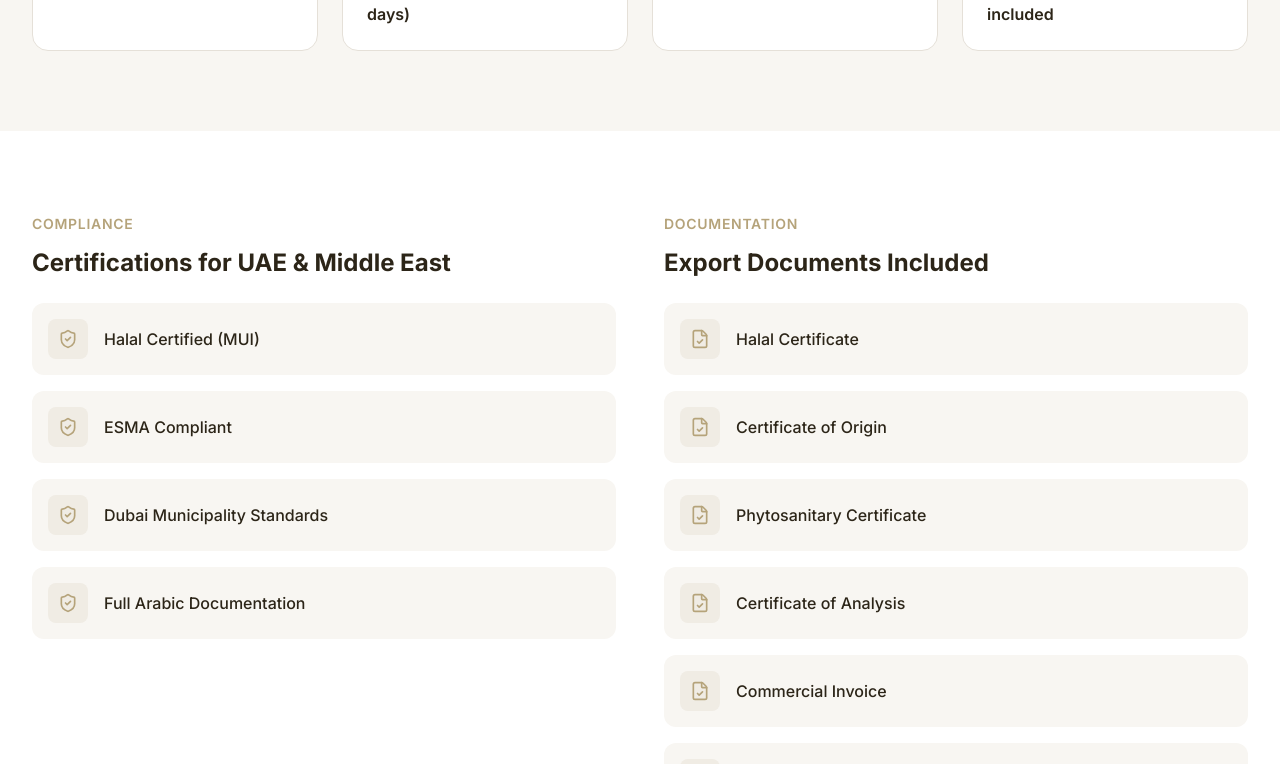
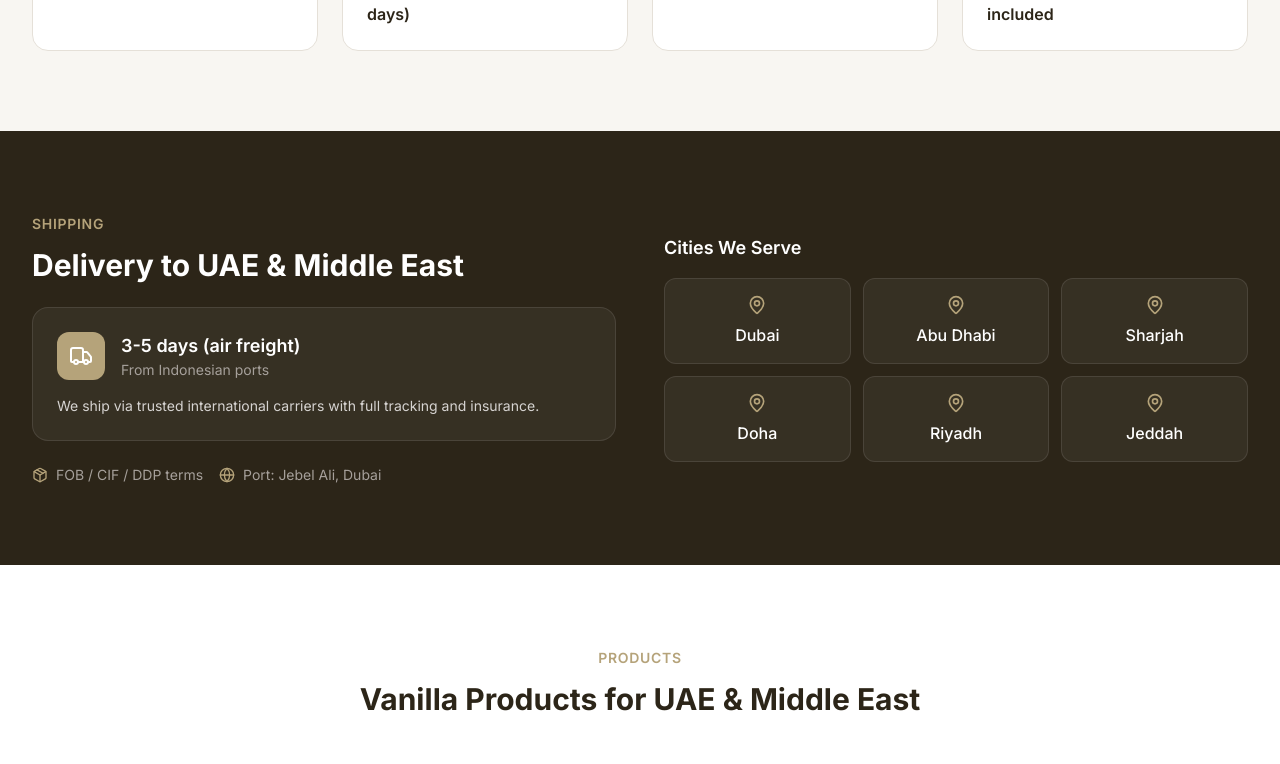
Before and after one commit to irfanmulachela-glitch/vanilla, a Next.js app: page /regions/uae in a window 1280 px wide. Shown: the part 1180-1944 px from the top of the page. Built offline with nearby package versions, Linux system fonts and the light colour scheme.

Commit message:
Simplify region pages - remove compliance section

```diff
--- a/src/app/regions/[slug]/page.tsx
+++ b/src/app/regions/[slug]/page.tsx
@@ -5,14 +5,11 @@
   ArrowRight,
   CheckCircle2,
   Truck,
-  Shield,
-  FileCheck,
   Globe,
   Package,
   Clock,
   MapPin,
   Star,
-  ShieldCheck,
   Leaf,
 } from "lucide-react";
 import { siteConfig, breadcrumbSchema } from "@/lib/config";
@@ -25,11 +22,9 @@
   flag: string;
   highlights: string[];
   cities: string[];
-  compliance: string[];
   shippingTime: string;
   image: string;
   port: string;
-  documents: string[];
 };
 
 const regions: Record<string, RegionConfig> = {
@@ -52,23 +47,9 @@
       "Customs documentation included",
     ],
     cities: ["Dubai", "Abu Dhabi", "Sharjah", "Doha", "Riyadh", "Jeddah"],
-    compliance: [
-      "Halal Certified (MUI)",
-      "ESMA Compliant",
-      "Dubai Municipality Standards",
-      "Full Arabic Documentation",
-    ],
     shippingTime: "3-5 days (air freight)",
     image: "https://images.unsplash.com/photo-1512453979798-5ea266f8880c?w=800",
     port: "Jebel Ali, Dubai",
-    documents: [
-      "Halal Certificate",
-      "Certificate of Origin",
-      "Phytosanitary Certificate",
-      "Certificate of Analysis",
-      "Commercial Invoice",
-      "Packing List",
-    ],
   },
   australia: {
     name: "Australia",
@@ -89,23 +70,9 @@
       "Full phytosanitary documentation",
     ],
     cities: ["Sydney", "Melbourne", "Perth", "Brisbane", "Adelaide"],
-    compliance: [
-      "Quality Assured",
-      "FSANZ Compliant",
-      "Australian Biosecurity Standards",
-      "English Documentation",
-    ],
     shippingTime: "5-7 days (air freight)",
     image: "https://images.unsplash.com/photo-1523482580672-f109ba8cb9be?w=800",
     port: "Sydney / Melbourne",
-    documents: [
-      "Certificate of Origin",
-      "Phytosanitary Certificate",
-      "Certificate of Analysis",
-      "Commercial Invoice",
-      "Packing List",
-      "Bill of Lading",
-    ],
   },
   usa: {
     name: "USA",
@@ -133,23 +100,9 @@
       "San Francisco",
       "Miami",
     ],
-    compliance: [
-      "US Import Ready",
-      "Quality Assured",
-      "FDA Documentation Available",
-      "Full English Documentation",
-    ],
     shippingTime: "5-7 days (air freight)",
     image: "https://images.unsplash.com/photo-1485738422979-f5c462d49f04?w=800",
     port: "Los Angeles / New York",
-    documents: [
-      "Certificate of Origin",
-      "Phytosanitary Certificate",
-      "Certificate of Analysis",
-      "Commercial Invoice",
-      "Packing List",
-      "Bill of Lading",
-    ],
   },
   europe: {
     name: "Europe",
@@ -177,23 +130,9 @@
       "Milan",
       "Barcelona",
     ],
-    compliance: [
-      "EU Food Safety Compliant",
-      "Quality Assured",
-      "REACH Compliant",
-      "Full EU Documentation",
-    ],
     shippingTime: "5-10 days (air freight)",
     image: "https://images.unsplash.com/photo-1467269204594-9661b134dd2b?w=800",
     port: "Rotterdam / Hamburg",
-    documents: [
-      "Certificate of Origin",
-      "Phytosanitary Certificate",
-      "Certificate of Analysis",
-      "Commercial Invoice",
-      "Packing List",
-      "Bill of Lading",
-    ],
   },
 };
 
@@ -370,59 +309,6 @@
                 <p className="font-semibold text-[#2C2518]">{highlight}</p>
               </div>
             ))}
-          </div>
-        </div>
-      </section>
-
-      {/* Compliance & Documents */}
-      <section className="py-16 lg:py-20 bg-white">
-        <div className="max-w-7xl mx-auto px-4 sm:px-6 lg:px-8">
-          <div className="grid lg:grid-cols-2 gap-12">
-            {/* Compliance */}
-            <div>
-              <span className="text-[#B5A37A] text-sm font-semibold tracking-wider uppercase">
-                Compliance
-              </span>
-              <h2 className="text-2xl font-bold text-[#2C2518] mt-3 mb-6">
-                Certifications for {region.name}
-              </h2>
-              <div className="space-y-4">
-                {region.compliance.map((item) => (
-                  <div
-                    key={item}
-                    className="flex items-center gap-4 p-4 bg-[#F8F6F2] rounded-xl"
-                  >
-                    <div className="w-10 h-10 bg-[#F0ECE4] rounded-lg flex items-center justify-center flex-shrink-0">
-                      <ShieldCheck className="w-5 h-5 text-[#B5A37A]" />
-                    </div>
-                    <span className="text-[#2C2518] font-medium">{item}</span>
-                  </div>
-                ))}
-              </div>
-            </div>
-
-            {/* Documents */}
-            <div>
-              <span className="text-[#B5A37A] text-sm font-semibold tracking-wider uppercase">
-                Documentation
-              </span>
-              <h2 className="text-2xl font-bold text-[#2C2518] mt-3 mb-6">
-                Export Documents Included
-              </h2>
-              <div className="space-y-4">
-                {region.documents.map((doc) => (
-                  <div
-                    key={doc}
-                    className="flex items-center gap-4 p-4 bg-[#F8F6F2] rounded-xl"
-                  >
-                    <div className="w-10 h-10 bg-[#F0ECE4] rounded-lg flex items-center justify-center flex-shrink-0">
-                      <FileCheck className="w-5 h-5 text-[#B5A37A]" />
-                    </div>
-                    <span className="text-[#2C2518] font-medium">{doc}</span>
-                  </div>
-                ))}
-              </div>
-            </div>
           </div>
         </div>
       </section>
```
